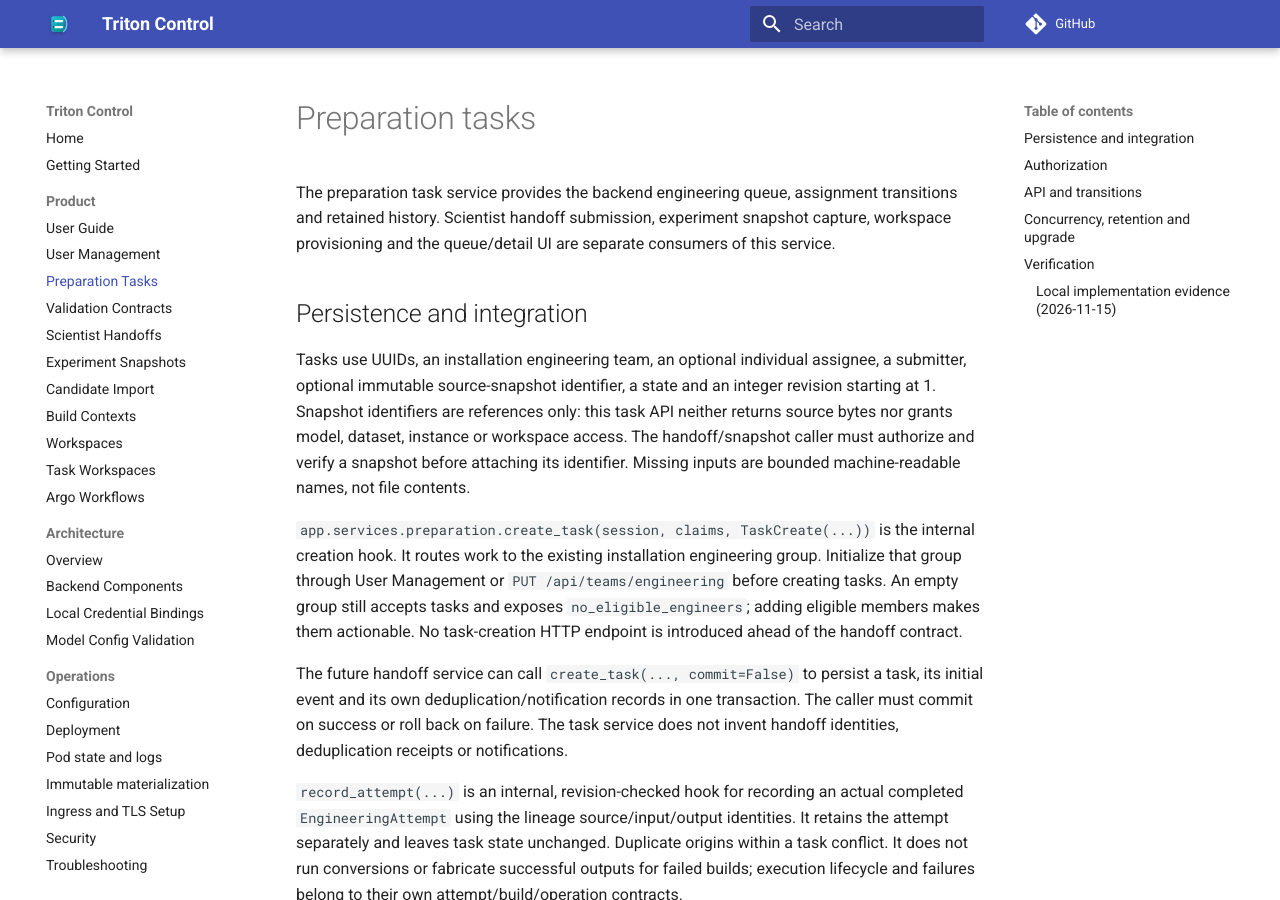
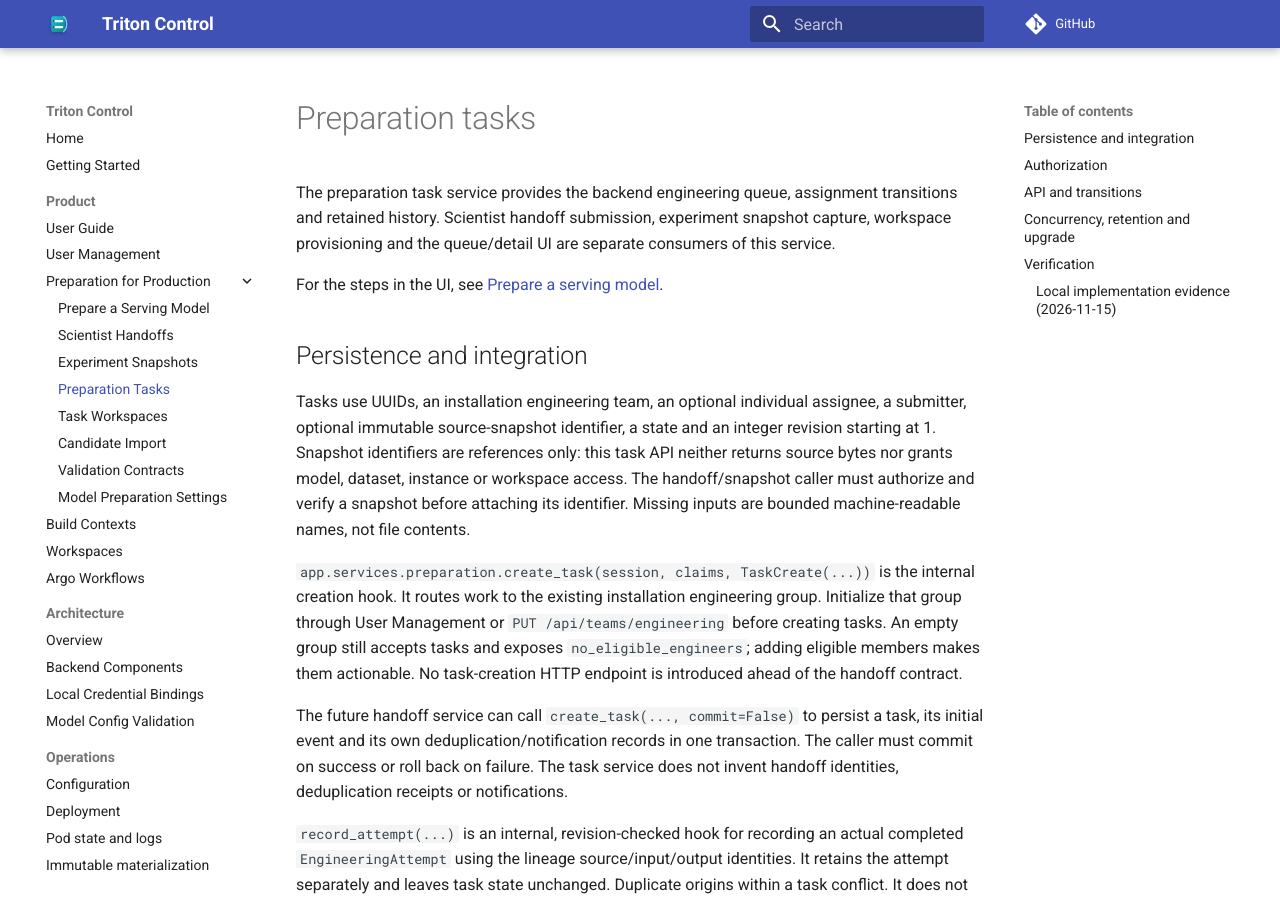
Before and after one commit to ai-lab-tech/triton-control, an MkDocs documentation site: the page built from docs/preparation-tasks.md, in a window 1280 px wide and 900 px high. Built offline with MkDocs 1.6.1 and Material for MkDocs 9.7.7, drawn with Linux system fonts in a browser that asks for light colours; comment, search, counter and statistics services are not loaded.

Commit message:
feat(docs): enhance preparation documentation with new production model guide and UI references

```diff
--- a/docs/preparation-tasks.md
+++ b/docs/preparation-tasks.md
@@ -4,6 +4,8 @@ The preparation task service provides the backend engineering queue, assignment
 transitions and retained history. Scientist handoff submission, experiment
 snapshot capture, workspace provisioning and the queue/detail UI are separate
 consumers of this service.
+
+For the steps in the UI, see [Prepare a serving model](production-preparation/prepare-serving-model.md).
 
 ## Persistence and integration
 
--- a/mkdocs.yml
+++ b/mkdocs.yml
@@ -7,6 +7,7 @@ theme:
   favicon: assets/images/triton-control-icon.svg
   features:
     - navigation.sections
+    - navigation.indexes
     - navigation.top
     - content.code.copy
 
@@ -16,14 +17,18 @@ nav:
   - Product:
     - User Guide: user-guide.md
     - User Management: user-management.md
-    - Preparation Tasks: preparation-tasks.md
-    - Validation Contracts: validation-contracts.md
-    - Scientist Handoffs: scientist-handoffs.md
-    - Experiment Snapshots: experiment-snapshots.md
-    - Candidate Import: candidate-import.md
+    - Preparation for Production:
+      - Overview: production-preparation/index.md
+      - Prepare a Serving Model: production-preparation/prepare-serving-model.md
+      - Scientist Handoffs: scientist-handoffs.md
+      - Experiment Snapshots: experiment-snapshots.md
+      - Preparation Tasks: preparation-tasks.md
+      - Task Workspaces: task-workspaces.md
+      - Candidate Import: candidate-import.md
+      - Validation Contracts: validation-contracts.md
+      - Model Preparation Settings: model-preparation-settings.md
     - Build Contexts: build-contexts.md
     - Workspaces: development-workspaces.md
-    - Task Workspaces: task-workspaces.md
     - Argo Workflows: argo-workflows.md
   - Architecture:
     - Overview: architecture-overview.md
```
Also changed, not shown: docs/production-preparation/index.md (added, +16 -0 lines), docs/production-preparation/prepare-serving-model.md (added, +41 -0 lines), docs/user-guide.md (+1 -1 lines).
